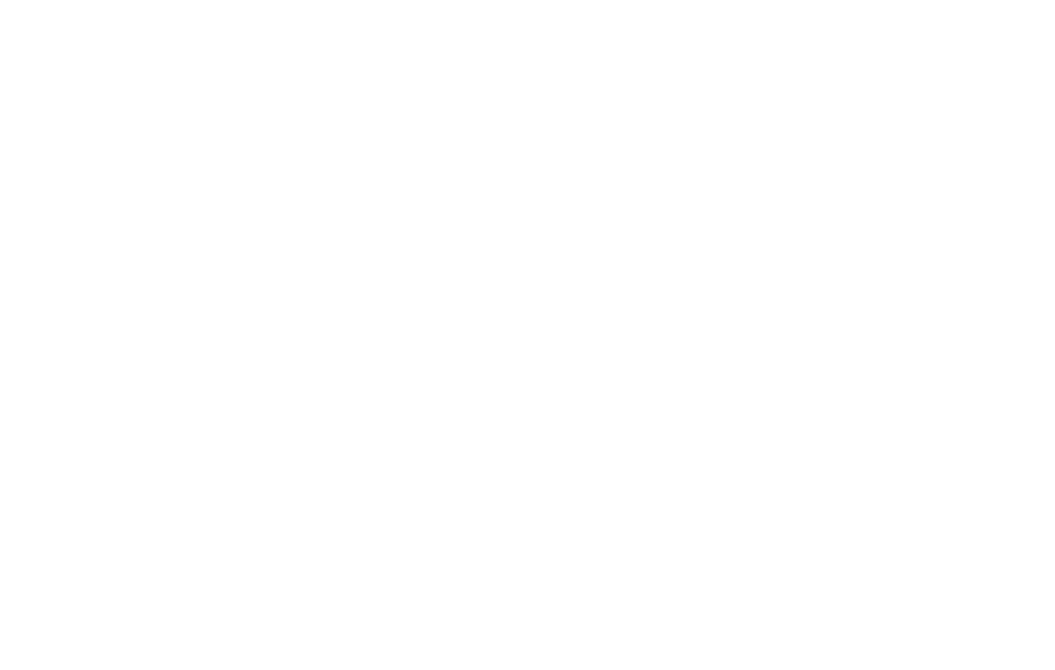
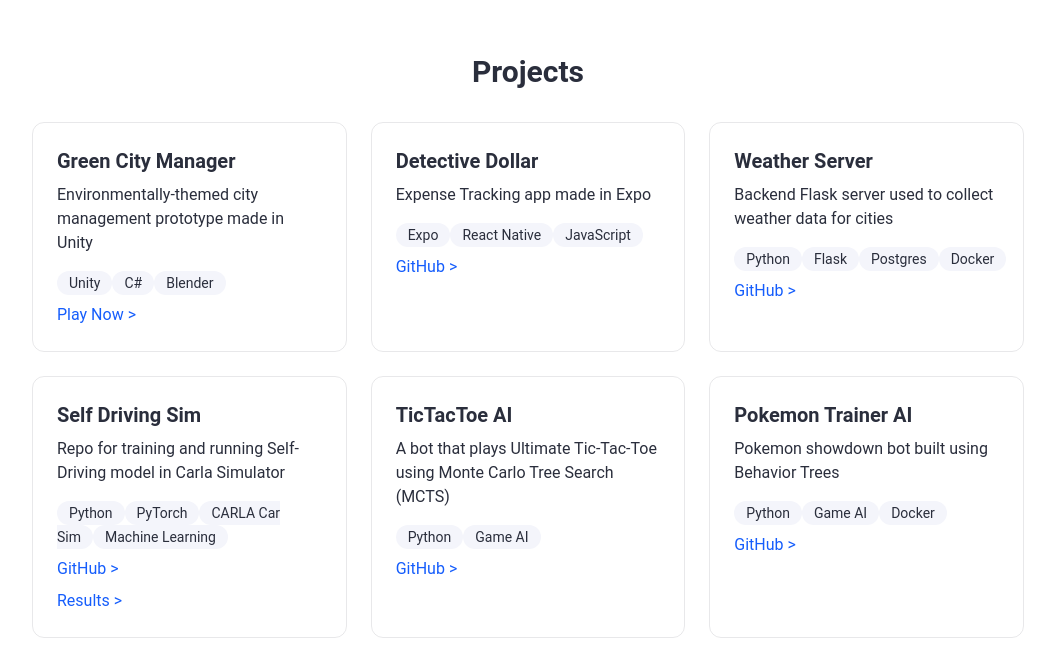
Before and after one commit to HershR/hershr-portfolio, a React (Vite) app: page / in a window 1280 px wide. Shown: the part 2584-3254 px from the top of the page, without its empty margins (112-1167 px from the left). Before the commit the page ends 2590 px from the top, so only its background shows below. Built offline with nearby package versions, Linux system fonts and the light colour scheme.

Commit message:
Updated Projects Section

```diff
--- a/src/App.tsx
+++ b/src/App.tsx
@@ -1,7 +1,7 @@
 import "./App.css";
 import { Header } from "./components/Header";
 import { About } from "./components/sections/About";
-import { Projects } from "./components/sections/Projects";
+import { Projects } from "./components/sections/projects";
 import { Contact } from "./components/sections/Contact";
 import LoadingScreen from "./components/LoadingScreen";
 import { useState } from "react";
@@ -25,8 +25,8 @@
         <main className="px-4 md:px-12 lg:px-24 py-8 space-y-20">
           <Home />
           <About />
+          <Projects />
           {/*
-          <Projects username="HershR" />
           <Contact /> */}
         </main>
       </div>
--- a/src/components/sections/About.tsx
+++ b/src/components/sections/About.tsx
@@ -45,7 +45,7 @@
       description: [
         "Designed and developed two video game prototypes using the Unity Game Engine to educate youth on environmental sustainability, incorporating interactive gameplay to promote community activism.",
         "Led the design and development of core game systems and new features, ensuring alignment with educational objectives.",
-        "Facilitated regular SCRUM meetings to track progress, address blockers, and maintain Agile workflows, lever- aging Jira for task management and sprint planning.",
+        "Facilitated regular SCRUM meetings to track progress, address blockers, and maintain Agile workflows, leveraging Jira for task management and sprint planning.",
       ],
     },
   ];
@@ -56,7 +56,7 @@
     >
       <div className="max-w-3xl mx-auto px-4">
         <h2 className="text-3xl font-bold mb-8 text-center">About Me</h2>
-        <div className="glass justify-center items-center rounded-xl p-8 border-primary/10 border hover:-tranlate-y-1 transition-all">
+        <div className="glass justify-center items-center rounded-xl p-8 border-primary/10 border hover:-translate-y-1 transition-all">
           <div className="justify-center items-center max-w-3xl mx-auto px-4">
             <div className="flex flex-col md:flex-row justify-center items-center">
               <img
@@ -73,7 +73,7 @@
             </div>
           </div>
           <div className="grid grid-cols-1 md:grid-cols-2 gap-6">
-            <div className="rounded-xl p-6 hover:-tranlate-y-1  transition-all">
+            <div className="rounded-xl p-6 ">
               <h3 className="text-xl font-bold mb-4">Languages</h3>
               <div className="flex flex-wrap gap-2">
                 {languages.map((tool) => (
@@ -86,7 +86,7 @@
                 ))}
               </div>
             </div>
-            <div className="rounded-xl p-6 hover:-tranlate-y-1  transition-all">
+            <div className="rounded-xl p-6 ">
               <h3 className="text-xl font-bold mb-4">Frontend</h3>
               <div className="flex flex-wrap gap-2">
                 {frontendTools.map((tool) => (
@@ -100,7 +100,7 @@
               </div>
             </div>
 
-            <div className="rounded-xl p-6 hover:-tranlate-y-1  transition-all">
+            <div className="rounded-xl p-6 ">
               <h3 className="text-xl font-bold mb-4">Backend</h3>
               <div className="flex flex-wrap gap-2">
                 {backendTools.map((tool) => (
@@ -113,7 +113,7 @@
                 ))}
               </div>
             </div>
-            <div className="rounded-xl p-6 hover:-tranlate-y-1  transition-all">
+            <div className="rounded-xl p-6 ">
               <h3 className="text-xl font-bold mb-4">Game Dev</h3>
               <div className="flex flex-wrap gap-2">
                 {gameTools.map((tool) => (
--- a/src/components/sections/Projects.tsx
+++ b/src/components/sections/Projects.tsx
@@ -1,45 +1,41 @@
-import React, { useEffect, useState } from "react";
+import projects from "../../data/projects";
 
-interface ProjectsProps {
-  username: string;
-}
-
-interface Repo {
-  id: number;
-  name: string;
-  description: string | null;
-  html_url: string;
-}
-export function Projects({ username }: ProjectsProps) {
-  const [repos, setRepos] = useState<Repo[]>([]);
-
-  useEffect(() => {
-    fetch(
-      `https://api.github.com/users/${username}/repos?sort=updated&per_page=6`
-    )
-      .then((res) => res.json())
-      .then(setRepos)
-      .catch(console.error);
-  }, [username]);
-
+export function Projects() {
   return (
-    <section id="projects">
-      <h2 className="text-3xl font-semibold text-center mb-6">Projects</h2>
-      <div className="grid grid-cols-1 sm:grid-cols-2 lg:grid-cols-3 gap-6">
-        {repos.map((repo) => (
-          <div key={repo.id} className="bg-white shadow rounded-2xl p-4">
-            <h3 className="text-xl font-bold">{repo.name}</h3>
-            <p className="text-gray-600 text-sm line-clamp-3">
-              {repo.description || "No description provided."}
+    <section id="projects" className="max-w-5xl mx-auto px-4">
+      <h2 className="text-3xl font-bold mb-8 text-center">Projects</h2>
+      <div className="grid grid-cols-1 md:grid-cols-2 lg:grid-cols-3 gap-6">
+        {projects.map((project) => (
+          <div
+            key={project.name}
+            className="rounded-xl p-6 border border-accent/10 hover:-translate-y-1  transition-all"
+          >
+            <h3 className="text-xl font-bold mb-2">{project.name}</h3>
+            <p className="text-primary mb-4">
+              {project.description || "No description provided."}
             </p>
+            <div>
+              {project.tools?.map((tool) => (
+                <span
+                  key={tool}
+                  className="bg-secondary text-primary px-3 py-1 rounded-full text-sm hover:shadow-sm transition"
+                >
+                  {tool}
+                </span>
+              ))}
+            </div>
+            {project.links.map((x) => (
+              <div>
                 <a
-              href={repo.html_url}
                   className="text-blue-600 mt-2 inline-block hover:underline"
+                  href={x.url}
                   target="_blank"
                   rel="noreferrer"
                 >
-              View on GitHub
+                  {x.label} <span>{">"}</span>
                 </a>
+              </div>
+            ))}
           </div>
         ))}
       </div>
--- /dev/null
+++ b/src/data/projects.ts
@@ -0,0 +1,75 @@
+export default [
+  {
+    name: "Green City Manager",
+    description:
+      "Environmentally-themed city management prototype made in Unity",
+    links: [
+      {
+        label: "Play Now",
+        url: "https://apileofbacon.itch.io/green-city-manager",
+      },
+    ],
+    tools: ["Unity", "C#", "Blender"],
+  },
+  {
+    name: "Detective Dollar",
+    description: "Expense Tracking app made in Expo",
+    links: [
+      {
+        label: "GitHub",
+        url: "https://github.com/RazrSlyr/DetectiveDollar",
+      },
+    ],
+    tools: ["Expo", "React Native", "JavaScript"],
+  },
+  {
+    name: "Weather Server",
+    description: "Backend Flask server used to collect weather data for cities",
+    links: [
+      {
+        label: "GitHub",
+        url: "https://github.com/HershR/WeatherServerDocker",
+      },
+    ],
+    tools: ["Python", "Flask", "Postgres", "Docker"],
+  },
+  {
+    name: "Self Driving Sim",
+    description:
+      "Repo for training and running Self-Driving model in Carla Simulator",
+    links: [
+      {
+        label: "GitHub",
+        url: "https://github.com/anonymaew/autonomous-driving",
+      },
+      {
+        label: "Results",
+        url: "https://docs.google.com/presentation/d/1FJJfXteaMTPfY3YeP1ngwKjycN_0rZIAfS0iQ95BChc/edit?usp=sharing",
+      },
+    ],
+    tools: ["Python", "PyTorch", "CARLA Car Sim", "Machine Learning"],
+  },
+  {
+    name: "TicTacToe AI",
+    description:
+      "A bot that plays Ultimate Tic-Tac-Toe using Monte Carlo Tree Search (MCTS)",
+    links: [
+      {
+        label: "GitHub",
+        url: "https://github.com/HershR/MCT-TicTacToe",
+      },
+    ],
+    tools: ["Python", "Game AI"],
+  },
+  {
+    name: "Pokemon Trainer AI",
+    description: "Pokemon showdown bot built using Behavior Trees",
+    links: [
+      {
+        label: "GitHub",
+        url: "https://github.com/richybourne/pokemon-trainer-behavior-trees",
+      },
+    ],
+    tools: ["Python", "Game AI", "Docker"],
+  },
+];
```
Lines whose indentation alone changed are shown as unchanged.
